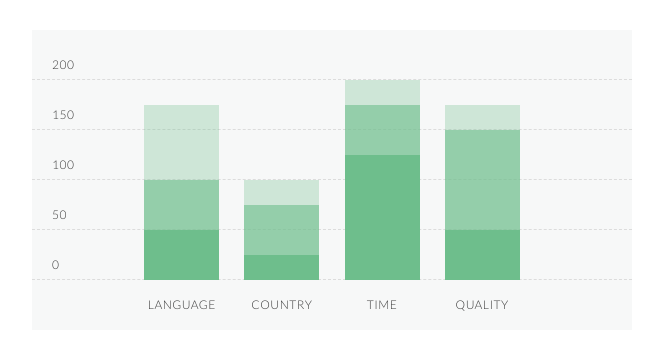
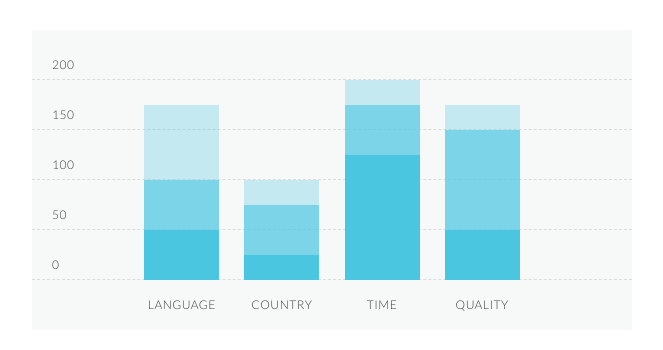
Before and after one commit to panaitescu-paul/Customizable-Chart-Bars-Html-2016, a plain HTML site: page Chart/index.html in a window 1280 px wide. Shown: the part 120-470 px from the top of the page, without its empty margins (308-971 px from the left). Drawn offline with nearby package versions, Linux system fonts and the light colour scheme; a web font is replaced by a local one.

Commit message:
Add files via upload

```diff
--- a/Chart/style/style.css
+++ b/Chart/style/style.css
@@ -1,4 +1,18 @@
 
+/* Additional colors
+
+*replace:
+
+rgba(76, 198, 225, 1);  //blue
+
+*with:
+
+rgba(247, 176, 64, 1);  //orange
+rgba(247, 75, 64, 1);   //red
+rgba(110, 190, 141, 1); //green
+
+
+*/
 
 body {
   background-color: rgb(255, 255, 255);
@@ -82,19 +96,19 @@ body {
 
 /**/
 .shape-color-1 {
-  background-color: rgba(110, 190, 141, 1);
+  background-color: rgba(76, 198, 225, 1);
 }
 
 .shape-color-2 {
-  background-color: rgba(110, 190, 141, 0.6);
+  background-color: rgba(76, 198, 225, 0.6);
 }
 
 .shape-color-3 {
-  background-color: rgba(110, 190, 141, 0.3);
+  background-color: rgba(76, 198, 225, 0.3);
 }
 
 .shape:hover {
-  background-color: rgba(110, 190, 141, 0.2);
+  background-color: rgba(76, 198, 225, 0.2);
   z-index: 3;
 }
 
```
